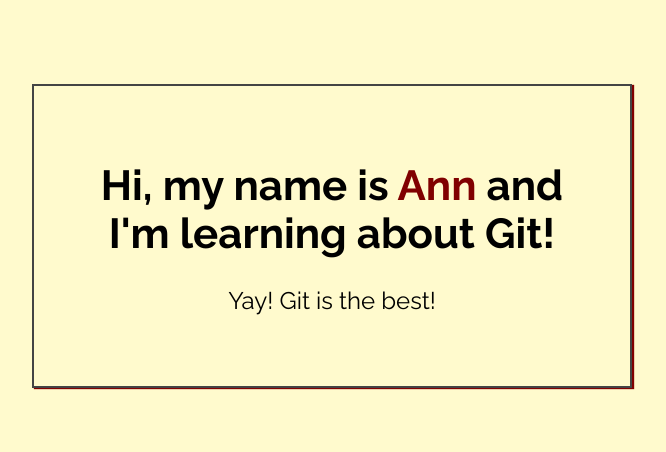
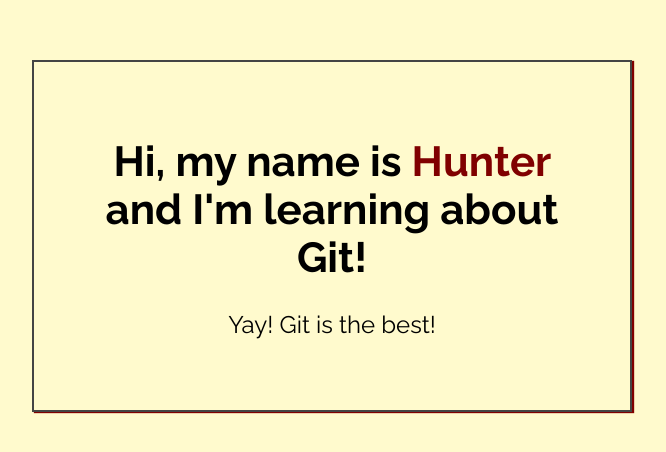
Before and after one commit to HunterPiet/My-First-Repo, a plain HTML site: page index.html in a window 1280 px wide. Shown: the part 164-616 px from the top of the page, without its empty margins (308-974 px from the left). Drawn offline with Linux system fonts and the light colour scheme.

Commit message:
added name to index.html

```diff
--- a/index.html
+++ b/index.html
@@ -14,7 +14,7 @@
 <body>
 
     <div class="greeting">
-        <h1>Hi, my name is <span class="highlight">Ann</span> and I'm learning about Git! </h1>
+        <h1>Hi, my name is <span class="highlight">Hunter</span> and I'm learning about Git! </h1>
 
         <p>Yay! Git is the best!</p>
     </div>
```
